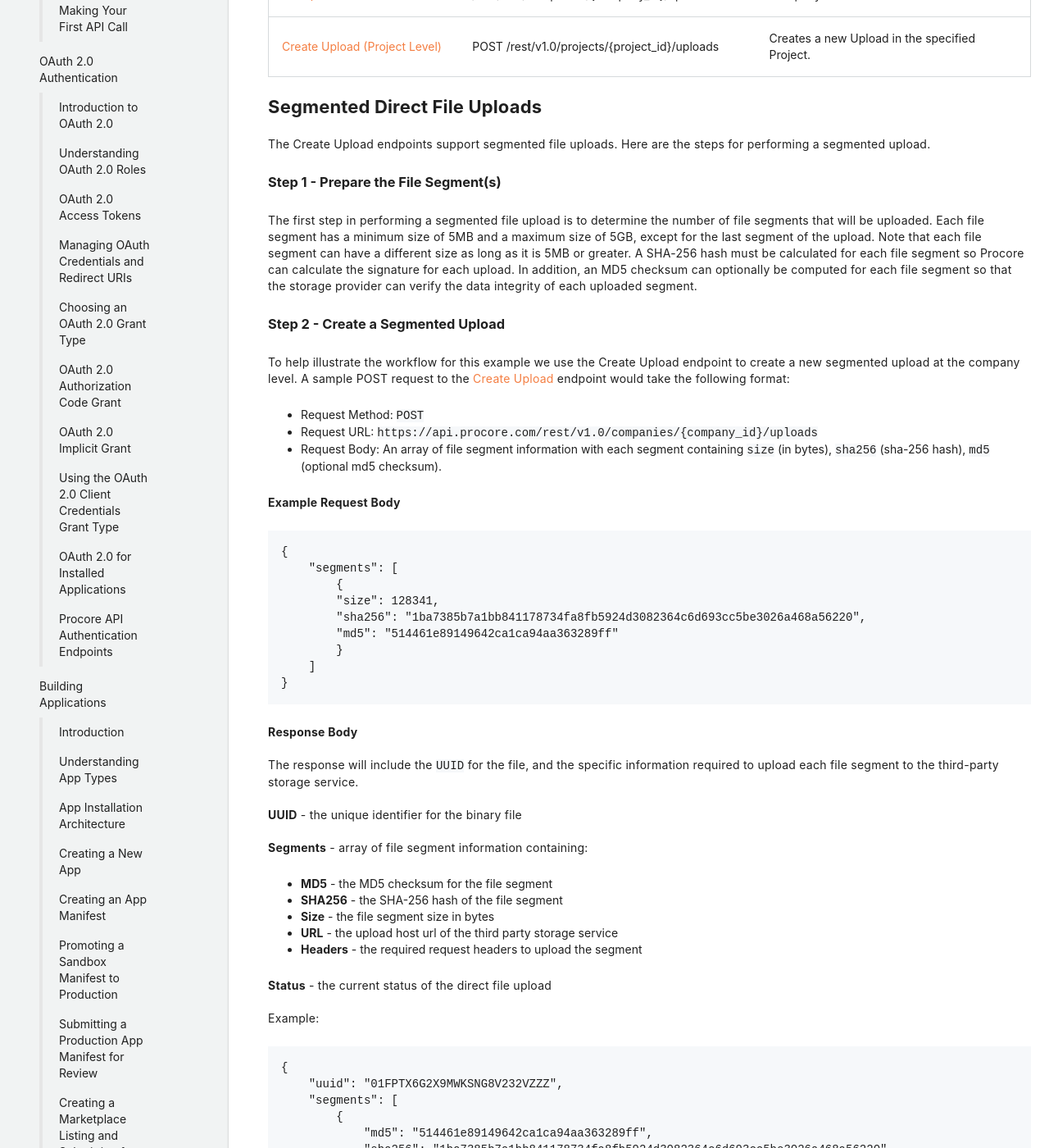
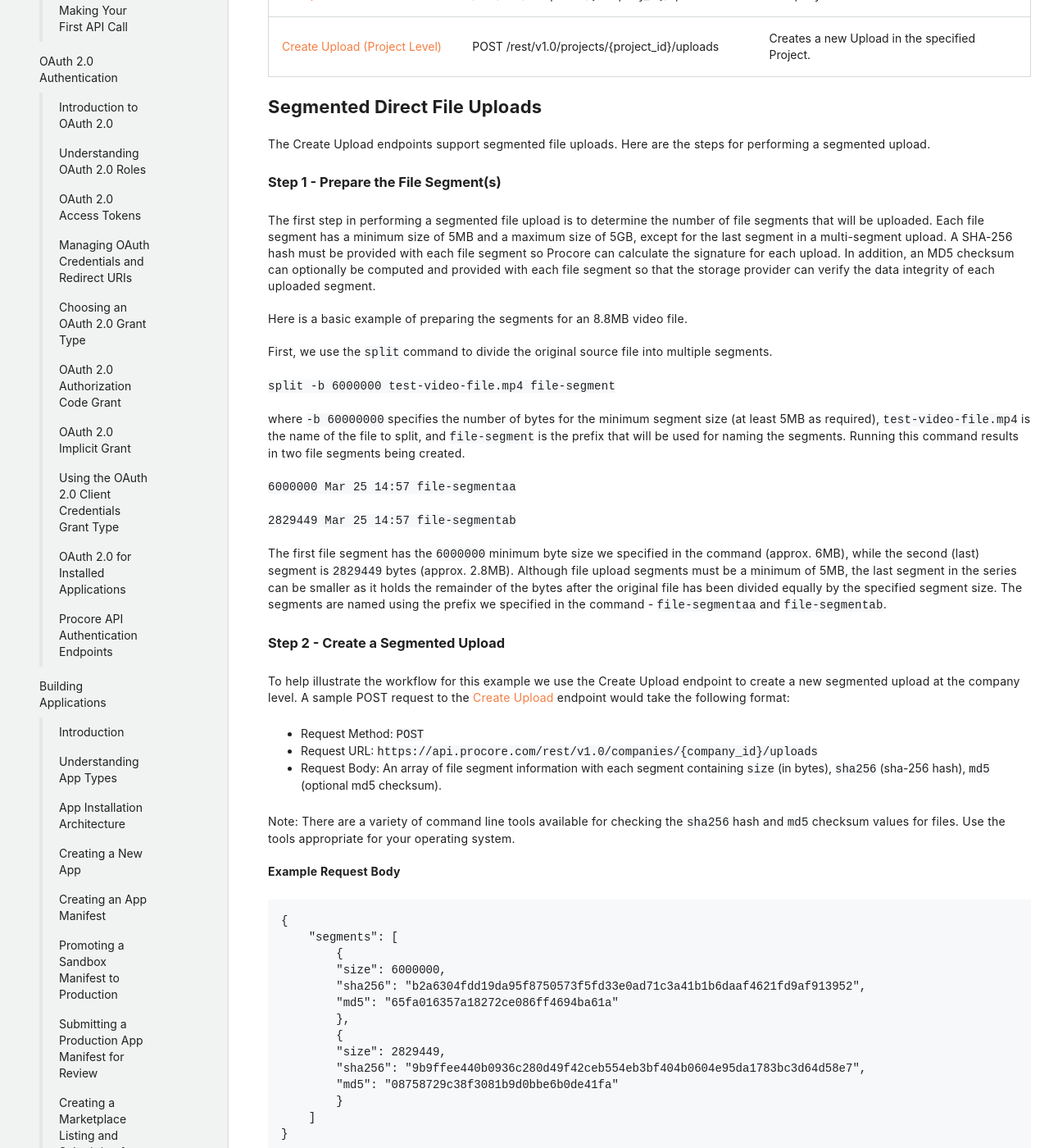
Before and after one commit to procore/documentation, a Jekyll site: the page built from tutorials/tutorial_uploads.md, in a window 1280 px wide and 1400 px high, scrolled down 683 px. Shown: the whole window at 82% size. Built offline with Jekyll 4.4.1, drawn with Linux system fonts in a browser that asks for light colours; some of the changed text lies outside the part shown.

Commit message:
Updates from working session with Nick A.

````diff
--- a/tutorials/tutorial_uploads.md
+++ b/tutorials/tutorial_uploads.md
@@ -22,12 +22,10 @@ See [Moving an Uploaded File into Procore](#moving-an-uploaded-file-into-procore
 
 The Procore API provides the following endpoints for creating Uploads at the company and project levels.
 
-
 | Action                                                                                                          | Endpoint URI                                   | Description                                    |
 | --------------------------------------------------------------------------------------------------------------- | ---------------------------------------------- | ---------------------------------------------- |
 | [Create Upload (Company Level)](https://developers.procore.com/reference/rest/v1/company-uploads#create-upload) | POST /rest/v1.0/companies/{company_id}/uploads | Creates a new Upload in the specified Company. |
 | [Create Upload (Project Level)](https://developers.procore.com/reference/rest/v1/project-uploads#create-upload) | POST /rest/v1.0/projects/{project_id}/uploads  | Creates a new Upload in the specified Project. |
-
 
 ## Segmented Direct File Uploads
 
@@ -37,10 +35,26 @@ Here are the steps for performing a segmented upload.
 ### Step 1 - Prepare the File Segment(s)
 
 The first step in performing a segmented file upload is to determine the number of file segments that will be uploaded.
-Each file segment has a minimum size of 5MB and a maximum size of 5GB, except for the last segment of the upload.
-Note that each file segment can have a different size as long as it is 5MB or greater.
-A SHA-256 hash must be calculated for each file segment so Procore can calculate the signature for each upload.
-In addition, an MD5 checksum can optionally be computed for each file segment so that the storage provider can verify the data integrity of each uploaded segment.
+Each file segment has a minimum size of 5MB and a maximum size of 5GB, except for the last segment in a multi-segment upload.
+A SHA-256 hash must be provided with each file segment so Procore can calculate the signature for each upload.
+In addition, an MD5 checksum can optionally be computed and provided with each file segment so that the storage provider can verify the data integrity of each uploaded segment.
+
+Here is a basic example of preparing the segments for an 8.8MB video file.
+
+First, we use the `split` command to divide the original source file into multiple segments.
+
+`split -b 6000000 test-video-file.mp4 file-segment`
+
+where `-b 60000000` specifies the number of bytes for the minimum segment size (at least 5MB as required), `test-video-file.mp4` is the name of the file to split, and `file-segment` is the prefix that will be used for naming the segments.
+Running this command results in two file segments being created.
+
+`6000000 Mar 25 14:57 file-segmentaa`
+
+`2829449 Mar 25 14:57 file-segmentab`
+
+The first file segment has the `6000000` minimum byte size we specified in the command (approx. 6MB), while the second (last) segment is `2829449` bytes (approx. 2.8MB).
+Although file upload segments must be a minimum of 5MB, the last segment in the series can be smaller as it holds the remainder of the bytes after the original file has been divided equally by the specified segment size.
+The segments are named using the prefix we specified in the command - `file-segmentaa` and `file-segmentab`.
 
 ### Step 2 - Create a Segmented Upload
 
@@ -51,15 +65,23 @@ A sample POST request to the [Create Upload](https://developers.procore.com/refe
 - Request URL: `https://api.procore.com/rest/v1.0/companies/{company_id}/uploads`
 - Request Body: An array of file segment information with each segment containing `size` (in bytes), `sha256` (sha-256 hash), `md5` (optional md5 checksum).
 
+Note: There are a variety of command line tools available for checking the `sha256` hash and `md5` checksum values for files.
+Use the tools appropriate for your operating system.
+
 **Example Request Body**
 
 ```
 {
     "segments": [
         {
-        "size": 128341,
-        "sha256": "1ba7385b7a1bb841178734fa8fb5924d3082364c6d693cc5be3026a468a56220",
-        "md5": "514461e89149642ca1ca94aa363289ff"
+        "size": 6000000,
+        "sha256": "b2a6304fdd19da95f8750573f5fd33e0ad71c3a41b1b6daaf4621fd9af913952",
+        "md5": "65fa016357a18272ce086ff4694ba61a"
+        },
+        {
+        "size": 2829449,
+        "sha256": "9b9ffee440b0936c280d49f42ceb554eb3bf404b0604e95da1783bc3d64d58e7",
+        "md5": "08758729c38f3081b9d0bbe6b0de41fa"
         }
     ]
 }
@@ -84,17 +106,28 @@ Example:
 
 ```
 {
-    "uuid": "01FPTX6G2X9MWKSNG8V232VZZZ",
+    "uuid": "01FZ8QATJYD0K7BZG2PP5GB4KN",
     "segments": [
         {
-            "md5": "514461e89149642ca1ca94aa363289ff",
-            "sha256": "1ba7385b7a1bb841178734fa8fb5924d3082364c6d693cc5be3026a468a56220",
-            "size": 128341,
+            "md5": "65fa016357a18272ce086ff4694ba61a",
+            "sha256": "b2a6304fdd19da95f8750573f5fd33e0ad71c3a41b1b6daaf4621fd9af913952",
+            "size": 6000000,
             "url": "https://s3.amazonaws.com/pro-core.com/companies/xyz/...",
             "headers": {
-                "x-amz-content-sha256": "1ba7385b7a1bb841178734fa8fb5924d3082364c6d693cc5be3026a468a56220",
-                "content-length": "128341",
-                "content-md5": "UURh6JFJZCyhypSqNjKJ/w=="
+                "x-amz-content-sha256": "b2a6304fdd19da95f8750573f5fd33e0ad71c3a41b1b6daaf4621fd9af913952",
+                "content-length": "6000000",
+                "content-md5": "ZfoBY1ehgnLOCG/0aUumGg=="
+            }
+        },
+        {
+            "md5": "08758729c38f3081b9d0bbe6b0de41fa",
+            "sha256": "9b9ffee440b0936c280d49f42ceb554eb3bf404b0604e95da1783bc3d64d58e7",
+            "size": 2829449,
+            "url": "https://s3.amazonaws.com/pro-core.com/companies/xyz/...",
+            "headers": {
+                "x-amz-content-sha256": "9b9ffee440b0936c280d49f42ceb554eb3bf404b0604e95da1783bc3d64d58e7",
+                "content-length": "2829449",
+                "content-md5": "CHWHKcOPMIG50LvmsN5B+g=="
             }
         }
     ],
@@ -111,10 +144,10 @@ An eTag is returned in the response for each segment upload. We'll need to keep
 **Request**
 
 - Request Method: `PUT`
-- URL: Segment url value from the create upload response
+- Request URL: Segment `url` value from the create upload response
 - AUTH: None
-- Request Headers: Segment header values from the create upload response
-- Request Body: File binary
+- Request Headers: Segment `header` values (`x-amz-content-sha256`, `content-length`, and `content-md5`) from the create upload response
+- Request Body: File segment as binary data - include `Content-Type:application/octet-stream` in the request header so that the storage service treats the file as arbitrary binary data.
 
 **Response**
 
@@ -129,21 +162,24 @@ We use both the file’s `UUID` and the collection of file segment `eTags` to do
 **Request**
 
 - Request Method: `PATCH`
-- URL: `/rest/v1.0/companies/{company_id}/uploads/{uuid}`
+- Request URL: `/rest/v1.0/companies/{company_id}/uploads/{uuid}`
 - AUTH: Procore Bearer Token
-- Request Body: Array of file segment eTags values
+- Request Body: Array of file segment eTags values retrieved from the response headers in the previous step.
 
- **Note**: the order of the eTags must be in the same order as the segments returned in the Create Upload request in Step 1.
+ **Note**: the order of the eTags in the request body must be in the same order as the segments returned in the Create Upload request in Step 1.
 
  **Example Request Body**
 
  ```
  {
-   "segments": [
-       {
-           "etag": "514461e89149642ca1ca94aa363289ff"
-       }
-   ]
+    "segments": [
+        {
+        "etag": "65fa016357a18272ce086ff4694ba61a"
+        },
+        {
+        "etag": "08758729c38f3081b9d0bbe6b0de41fa"
+        }
+    ]
 }
 ```
 
@@ -163,22 +199,34 @@ We use both the file’s `UUID` and the collection of file segment `eTags` to do
 
 ```
 {
-   "uuid": "01FPV38R37BSKCE2YV1SMXH84J",
-   "segments": [
-       {
-           "etag": "514461e89149642ca1ca94aa363289ff",
-           "md5": "514461e89149642ca1ca94aa363289ff",
-           "sha256": "1ba7385b7a1bb841178734fa8fb5924d3082364c6d693cc5be3026a468a56220",
-           "size": 128341,
-           "url": "https://s3.amazonaws.com/pro-core.com/companies/xyz/...",
-           "headers": {
-               "x-amz-content-sha256": "1ba7385b7a1bb841178734fa8fb5924d3082364c6d693cc5be3026a468a56220",
-               "content-length": "128341",
-               "content-md5": "UURh6JFJZCyhypSqNjKJ/w=="
-           }
-       }
-   ],
-   "status": "complete"
+    "uuid": "01FZ8QATJYD0K7BZG2PP5GB4KN",
+    "segments": [
+        {
+            "etag": "65fa016357a18272ce086ff4694ba61a",
+            "md5": "65fa016357a18272ce086ff4694ba61a",
+            "sha256": "b2a6304fdd19da95f8750573f5fd33e0ad71c3a41b1b6daaf4621fd9af913952",
+            "size": 6000000,
+            "url": "https://s3.amazonaws.com/pro-core.com/companies/xyz...",
+            "headers": {
+                "x-amz-content-sha256": "b2a6304fdd19da95f8750573f5fd33e0ad71c3a41b1b6daaf4621fd9af913952",
+                "content-length": "6000000",
+                "content-md5": "ZfoBY1ehgnLOCG/0aUumGg=="
+            }
+        },
+        {
+            "etag": "08758729c38f3081b9d0bbe6b0de41fa",
+            "md5": "08758729c38f3081b9d0bbe6b0de41fa",
+            "sha256": "9b9ffee440b0936c280d49f42ceb554eb3bf404b0604e95da1783bc3d64d58e7",
+            "size": 2829449,
+            "url": "https://s3.amazonaws.com/pro-core.com/companies/xyz/...",
+            "headers": {
+                "x-amz-content-sha256": "9b9ffee440b0936c280d49f42ceb554eb3bf404b0604e95da1783bc3d64d58e7",
+                "content-length": "2829449",
+                "content-md5": "CHWHKcOPMIG50LvmsN5B+g=="
+            }
+        }
+    ],
+    "status": "complete"
 }
 ```
 
@@ -186,11 +234,14 @@ We use both the file’s `UUID` and the collection of file segment `eTags` to do
 
 Now that the binary file has been successfully uploaded to the storage provider, it needs to be associated with a Procore resource.
 This is done by using the relevant Procore endpoint to create an item, but instead of adding the binary file to the request we use the file’s UUID retrieved from the previous step.
-Here is an example of adding a project file to the Documents tool using the UUID:
+Here is an example of adding a company file to the Documents tool using the UUID.
+Including the optional `name` field is helpful as this allows you to specify the exact file name that will appear in the Documents tool.
 
-![Associate File to Resource]({{ site.baseurl }}/assets/guides/associate-file-resource.png)
+![Associate File to Resource]({{ site.baseurl }}/assets/guides/file-associate-resource.png)
 
 ## Non-Segmented Direct Uploads
+
+For smaller file uploads you can perform a non-segmented direct upload using the steps outlined below.
 
 ### Step 1: Create an Upload
 
````
Also changed, not shown: other parts of tutorials/tutorial_uploads.md (+1 -1 lines), assets/guides/file-associate-resource.png (added).
